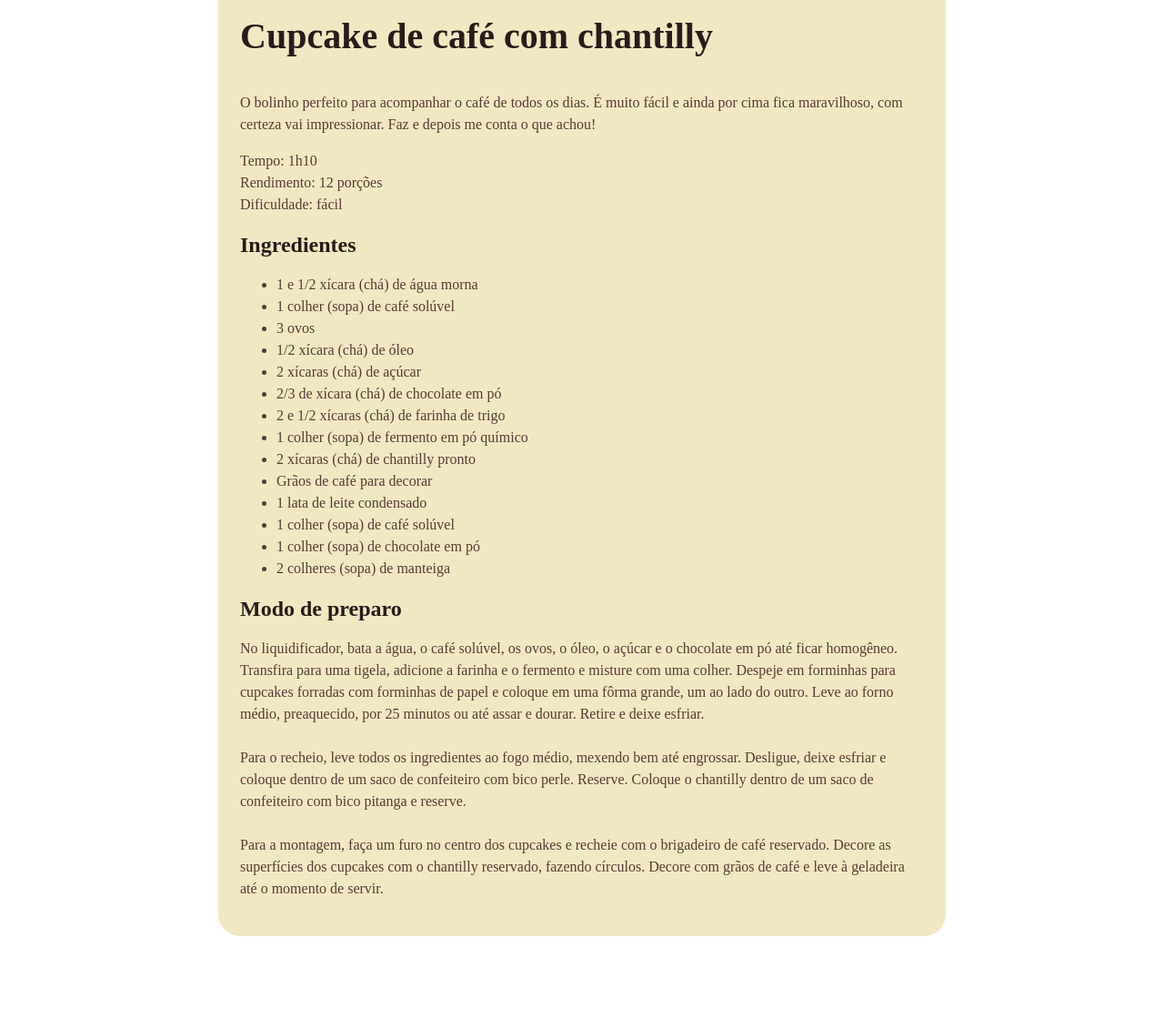
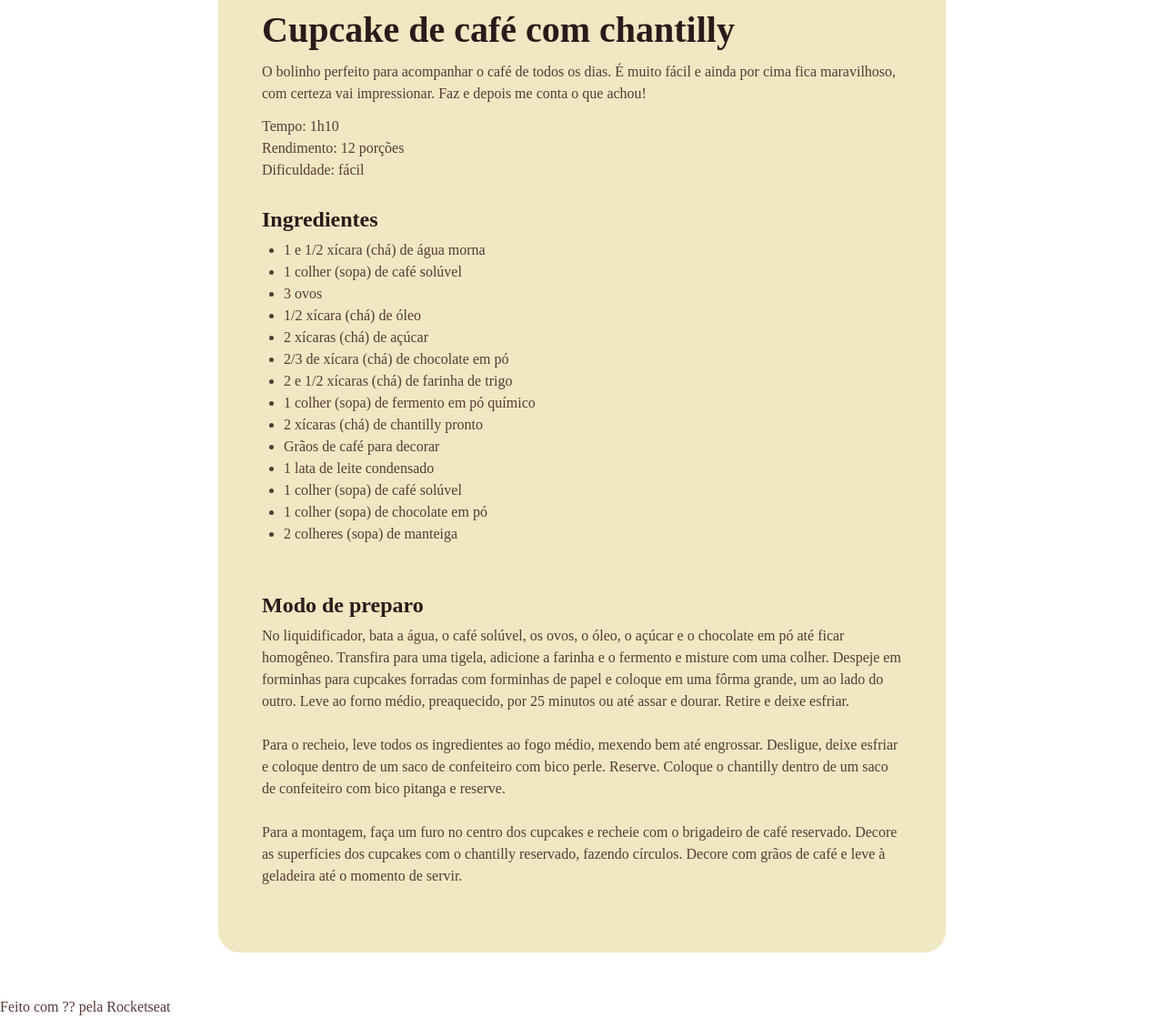
Before and after one commit to annabeatrizpereira/paginaReceitas, a plain HTML site: page index.html in a window 1280 px wide. Shown: the part 500-1619 px from the top of the page at 91% size. Before the commit the page ends 1577 px from the top, so only its background shows below. Drawn offline with Linux system fonts and the light colour scheme; a web font is replaced by a local one.

Commit message:
adding spaces

```diff
--- a/index.html
+++ b/index.html
@@ -59,5 +59,9 @@
             </section>
         </main>
     </div>
+
+    <footer>
+        Feito com ?? pela Rocketseat
+    </footer>
 </body>
 </html>
--- a/style.css
+++ b/style.css
@@ -1,3 +1,9 @@
+* {
+    margin: 0;
+    padding: 0;
+    box-sizing: border-box;
+}
+
 :root {
     font-family: 'Alice', serif;
     line-height: 150%;
@@ -10,7 +16,6 @@ body {
 }
 
 #page {
-    box-sizing: border-box;
     width: 800px;
     padding: 24px;
     border-radius: 24px;
@@ -20,6 +25,18 @@ body {
 
 img {
     border-radius: 16px;
+}
+
+main {
+    padding: 24px;
+}
+
+section + section {
+    padding: 24px 0;
+}
+
+#about p + p {
+    margin-top: 12px;
 }
 
 h1 {
@@ -32,5 +49,11 @@ h2 {
 }
 
 h1, h2 {
+    margin-bottom: 4px;
     color: #291b1a;
+    line-height: 150%;
 }
+
+ul {
+    margin-left: 24px;
+}
```
